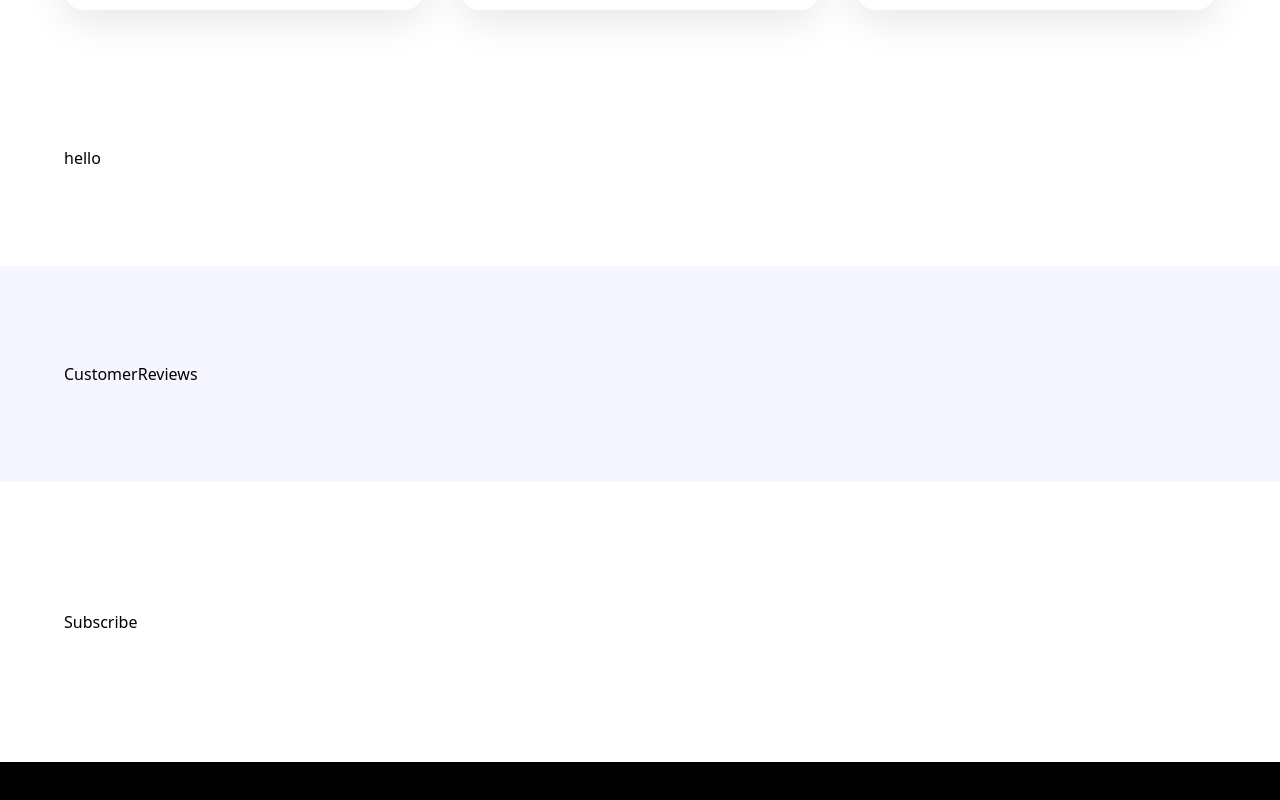
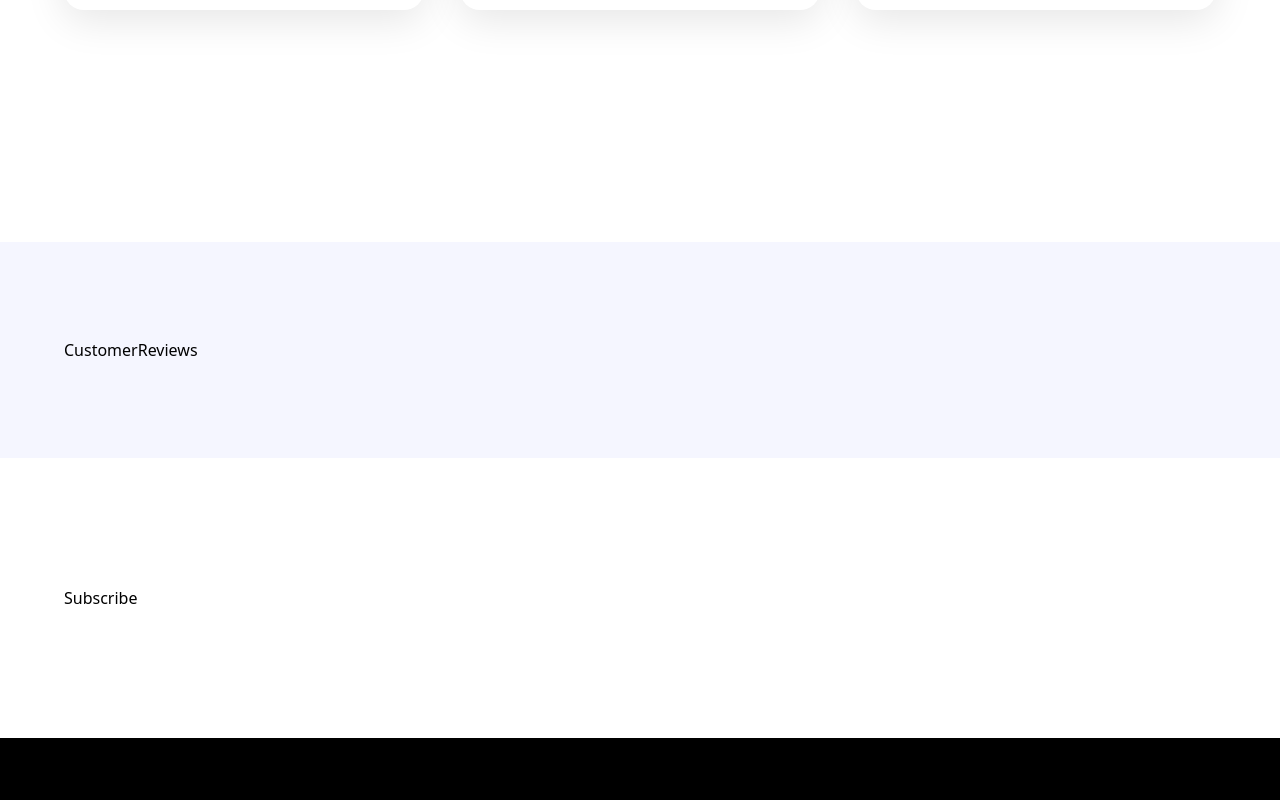
Before and after one commit to dessai-pranav/tailwing-nike, a React (Vite) app in the folder my-react-app/: page / in a window 1280 px wide. Shown: the part 2754-3554 px from the top of the page. Built offline with nearby package versions, Linux system fonts and the light colour scheme; a web font is replaced by a local one.

Commit message:
services

```diff
--- a/my-react-app/src/section/SpecialOffer.jsx
+++ b/my-react-app/src/section/SpecialOffer.jsx
@@ -3,7 +3,11 @@ import {arrowRight} from "../nike_landing_assets/assets/icons/index.js";
 
 const SpecialOffer = () => {
     return (
-<div>hello </div>
+<section className = "flex justify-wrap items-center max-xl:flex-col-reverse gap-10 max-container">
+<div className=  " flex-1">
+
+</div>
+</section>
     )
 }
 export default SpecialOffer
```
